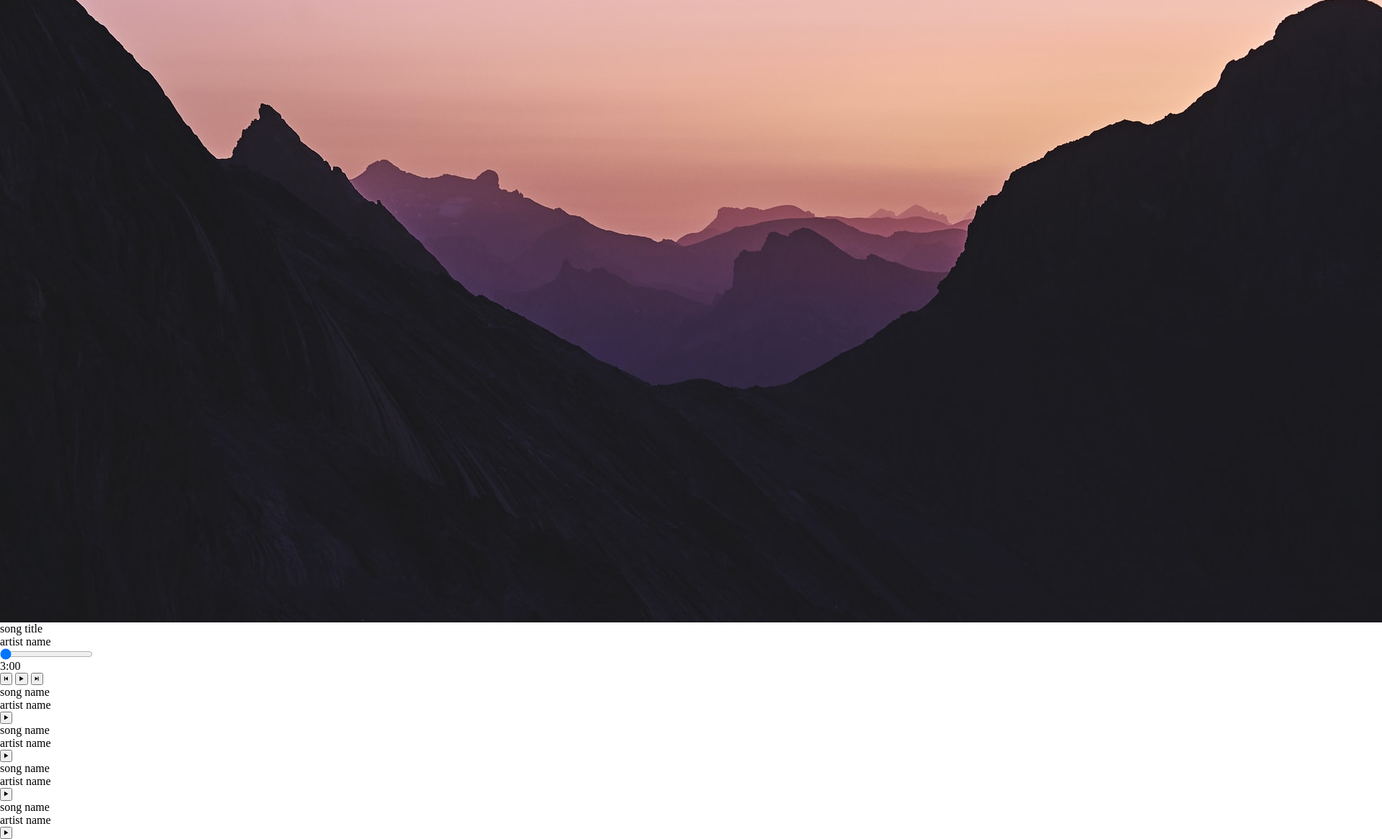
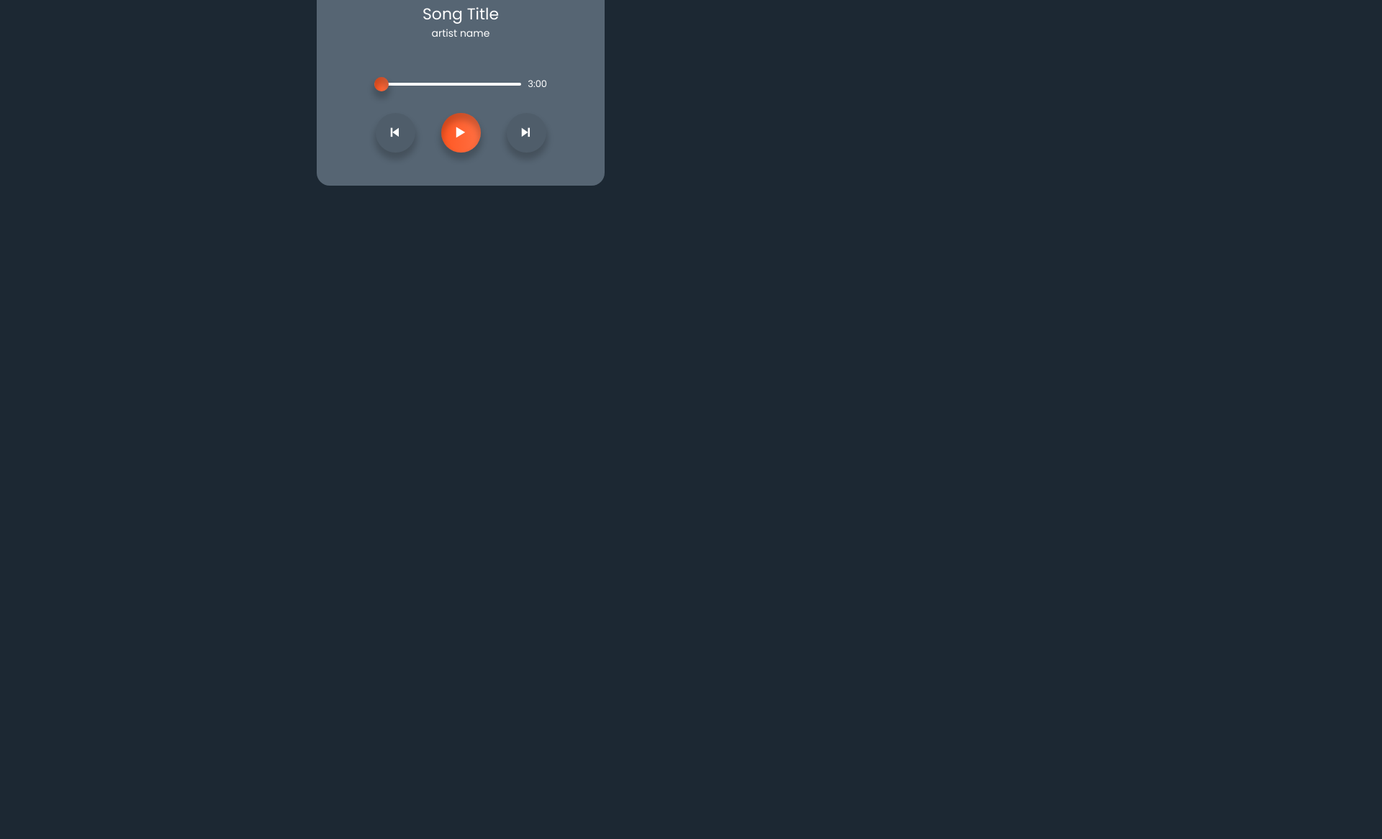
Before and after one commit to JeniferSenna/trabalho-parte-3, a plain HTML site: page playlist.html in a window 1280 px wide. Shown: the part 486-1652 px from the top of the page at 72% size, 1920 px wide, since content can reach past the window. After the commit the page ends 800 px from the top, so only its background shows below. Drawn offline with nearby package versions, Linux system fonts and the light colour scheme; files that its build step writes are made by us from their sources; files whose address does not match are found by name.

Commit message:
Update style.css

```diff
--- a/css/style.css
+++ b/css/style.css
@@ -246,3 +246,281 @@ input::placeholder {
 .initial button {
     width: 200%;
 }
+
+* {
+  margin: 0;
+  padding: 0;
+  box-sizing: border-box;
+  color: #fff;
+  font-family: 'poppins', sans-serif;
+}
+
+body {
+  min-height: 100vh;
+  background: #1C2833;
+  display: grid;
+  place-items: center;
+}
+
+.main {
+  position: relative;
+  width: 400px;
+  height: 550px;
+  border-radius: 18px;
+  background: #566573;
+  overflow: hidden;
+}
+
+.main .top_bar .options {
+  display: flex;
+  align-items: center;
+  justify-content: center;
+  transform: translateY(-70px);
+  transition: 0.5s;
+}
+
+.main .top_bar .active2 {
+  transform: translateY(0px);
+}
+
+.main .top_bar .options button {
+  margin: 0 10px;
+  height: 40px;
+  width: 40px;
+  font-size: 18px;
+}
+
+.main .top_bar {
+  width: 100%;
+  padding: 10px 20px;
+  display: flex;
+  align-items: center;
+  justify-content: space-between;
+}
+
+.main .top_bar button {
+  z-index: 20;
+  height: 45px;
+  width: 45px;
+  border-radius: 50%;
+  font-size: 25px;
+  border: none;
+  outline: none;
+  cursor: pointer;
+  display: flex;
+  align-items: center;
+  justify-content: center;
+  background: rgba(0, 0, 0, 0.08);
+  box-shadow: 0.1px 8px 8px 2px rgba(0, 0, 0, 0.2);
+}
+
+.main .top_bar button:hover,
+.main .control_part .control_buttons .main_btns button:hover {
+  background: linear-gradient(to right, #FF5722, #FF7043);
+  box-shadow: 0.1px 8px 8px 2px rgba(0, 0, 0, 0.2) inset,
+    0.1px 8px 8px 2px rgba(0, 0, 0, 0.2);
+}
+
+.main .playing_part {
+  margin-top: 20px;
+  position: relative;
+  width: 100%;
+  display: flex;
+  align-items: center;
+  flex-direction: column;
+}
+
+.main .playing_part .img {
+  height: 180px;
+  width: 180px;
+  border-radius: 50%;
+  overflow: hidden;
+  box-shadow: 0.1px 4px 8px 2px rgba(0, 0, 0, 0.1);
+}
+
+.main .playing_part .img img {
+  height: 100%;
+  width: 100%;
+  object-fit: cover;
+}
+
+/*control_part*/
+.main .control_part {
+  margin-top: 30px;
+  width: 100%;
+  display: flex;
+  align-items: center;
+  flex-direction: column;
+}
+
+.main .control_part .song_title {
+  display: flex;
+  align-items: center;
+  justify-content: center;
+  flex-direction: column;
+}
+
+.main .control_part .song_title p {
+  font-size: 14px;
+}
+
+.main .control_part .song_title p:first-child {
+  font-size: 22px;
+  text-transform: capitalize;
+}
+
+.main .control_part .control_buttons {
+  margin-top: 50px;
+  display: flex;
+  align-items: center;
+  justify-content: center;
+  flex-direction: column;
+  width: 100%;
+}
+
+.main .control_part .control_buttons .main_btns {
+  display: flex;
+  align-items: center;
+  justify-content: center;
+  margin-top: 30px;
+}
+
+.main .control_part .control_buttons .main_btns button {
+  height: 55px;
+  width: 55px;
+  border-radius: 50%;
+  font-size: 30px;
+  border: none;
+  outline: none;
+  cursor: pointer;
+  display: flex;
+  align-items: center;
+  justify-content: center;
+  margin: 0 18px;
+  background: rgba(0, 0, 0, 0.08);
+  box-shadow: 0.1px 8px 8px 2px rgba(0, 0, 0, 0.2);
+}
+
+.main .control_part .control_buttons .main_btns #play_btn {
+  background: linear-gradient(to right, #FF5722, #FF7043);
+  box-shadow: 0.1px 8px 8px 2px rgba(0, 0, 0, 0.2) inset,
+    0.1px 8px 8px 2px rgba(0, 0, 0, 0.2);
+}
+
+/*playlist songs*/
+.playlist {
+  position: absolute;
+  bottom: 0;
+  z-index: 10;
+  width: 100%;
+  height: 100%;
+  background: #566573;
+  max-height: 0px;
+  overflow: hidden;
+  transition: 0.5s;
+  display: flex;
+  align-items: center;
+  flex-direction: column;
+}
+
+.main .active {
+  max-height: 100vh;
+  padding: 100px 0 0 0;
+}
+
+.playlist .p_song {
+  position: relative;
+  width: 80%;
+  display: flex;
+  align-items: center;
+  justify-content: space-between;
+  border-radius: 10px;
+  transition: 0.5s;
+  cursor: pointer;
+  padding: 12px 12px 20px 12px;
+  box-shadow: 0.1px 8px 8px 2px rgba(0, 0, 0, 0.1);
+}
+
+.playlist .p_song:not(:first-child) {
+  margin-top: 20px;
+}
+
+.playlist .p_song #p_title {
+  font-size: 20px;
+}
+
+.playlist .p_song #p_artist {
+  position: absolute;
+  bottom: 6px;
+  left: 15px;
+  font-size: 11px;
+}
+
+.playlist .p_song button {
+  height: 35px;
+  width: 35px;
+  border-radius: 50%;
+  font-size: 18px;
+  border: none;
+  cursor: pointer;
+  transition: 0.5s;
+  margin: 0 18px;
+  display: flex;
+  align-items: center;
+  justify-content: center;
+  background: rgba(0, 0, 0, 0.08);
+  box-shadow: 0.1px 8px 8px 2px rgba(0, 0, 0, 0.2);
+}
+
+.playlist .p_song:hover {
+  background: #1C2833;
+}
+
+.playlist .p_song:hover button {
+  background: #FF5722;
+}
+
+.main .active_song {
+  background: #1C2833;
+  box-shadow: none;
+}
+
+.playlist .active_song button {
+  background: linear-gradient(to right, #FF5722, #FF7043);
+  box-shadow: 0.1px 8px 8px 2px rgba(0, 0, 0, 0.2) inset,
+    0.1px 8px 8px 2px rgba(0, 0, 0, 0.2);
+}
+
+/*range slider part*/
+.range_slider {
+  width: 60%;
+  position: relative;
+  display: flex;
+  align-items: center;
+  justify-content: space-between;
+}
+
+.range_slider p {
+  font-size: 13px;
+}
+
+.main .control_part #slider {
+  -webkit-appearance: none;
+  outline: none;
+  width: 85%;
+  height: 4px;
+  cursor: pointer;
+  position: relative;
+  border-radius: 3px;
+}
+
+input[type=range]::-webkit-slider-thumb {
+  -webkit-appearance: none;
+  height: 20px;
+  width: 20px;
+  border-radius: 50%;
+  cursor: pointer;
+  z-index: 10;
+  background: linear-gradient(to right, #FF5722, #FF7043);
+  box-shadow: 0.1px 8px 8px 2px rgba(0, 0, 0, 0.2) inset,
+    0.1px 8px 8px 2px rgba(0, 0, 0, 0.2);
```
